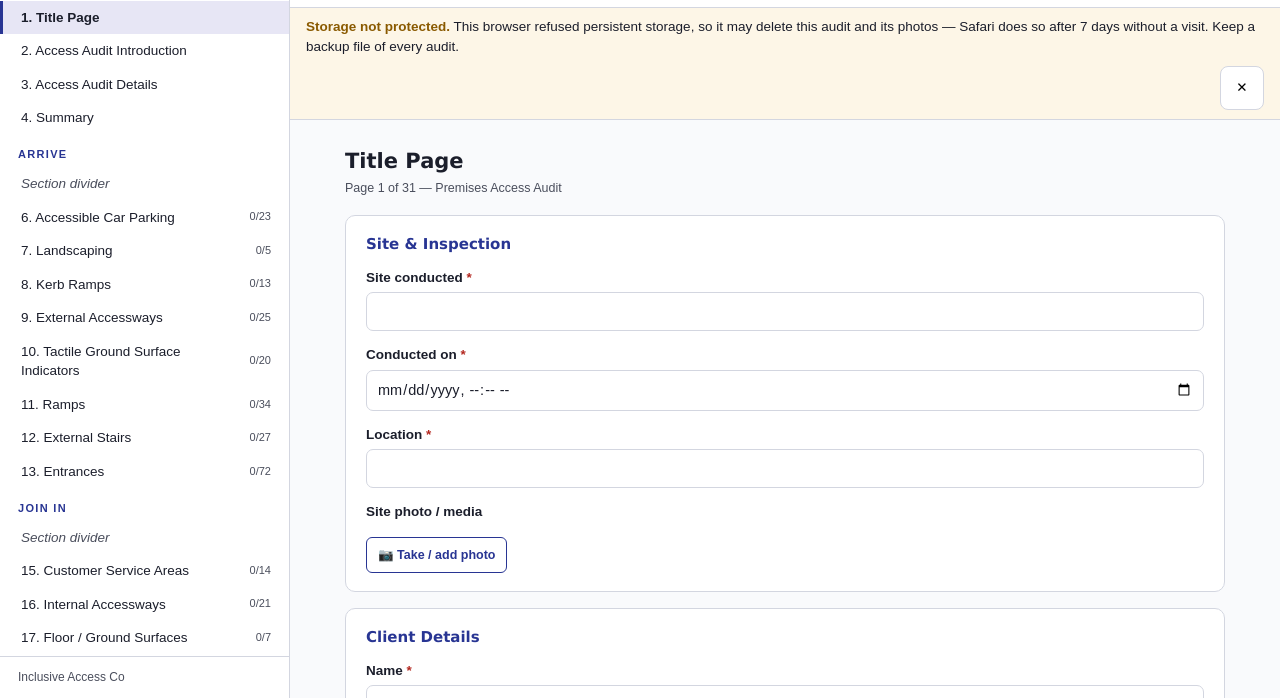
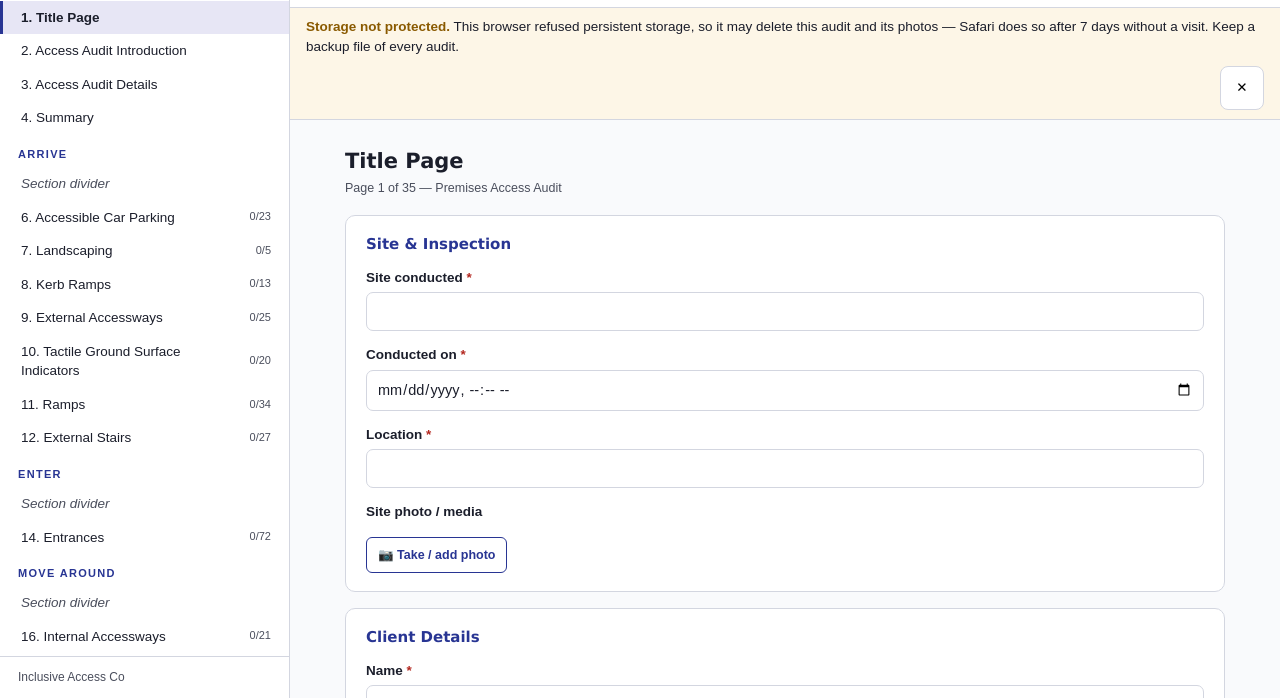
Before and after one commit to alexAAH1202/Audit, a plain HTML site: page access-audit.html in a window 1280 px wide. Shown: the part 102-800 px from the top of the page. Drawn offline with Linux system fonts and the light colour scheme.

Commit message:
Phase 2: add ENTER, MOVE AROUND, AMENITIES and BE INFORMED journey dividers
applyJourney() inserts the dividers (priorities 1, 1, 3, 4) and moves Internal
Accessways, Floor / Ground Surfaces and Signage so the journey reads in order.
Runs on the seeded template after ids are assigned, so every existing page and
question id is unchanged, and once on a saved template via a notice and an
editor button. ARRIVE and JOIN IN get explicit priorities and refreshed
blurbs (only where the old default text is untouched).

Co-Authored-By: Claude Sonnet 5.5 <noreply@anthropic.com>
Claude-Session: https://claude.ai/code/session_01EWBZ177T4Reb7W3SwpHaKn

```diff
--- a/access-audit.html
+++ b/access-audit.html
@@ -411,7 +411,7 @@ const PAGES=[
 ]},
 
 /* ---- 5. ARRIVE (divider) ---- */
-{title:"ARRIVE",divider:true,blurb:"Getting to and into the building — car parking, landscaping, kerb ramps, external accessways, TGSIs, ramps, external stairs and entrances."},
+{title:"ARRIVE",divider:true,pri:1,blurb:"Getting to the building — car parking, landscaping, kerb ramps, external accessways, TGSIs, ramps and external stairs."},
 
 /* ---- 6. Accessible Car Parking ---- */
 {title:"Accessible Car Parking",items:[
@@ -674,7 +674,7 @@ const PAGES=[
 
 /*__PAGES_A__*/
 /* ---- 14. JOIN IN (divider) ---- */
-{title:"JOIN IN",divider:true,blurb:"Using and participating in the building — service areas, internal paths of travel, meeting spaces, hearing augmentation, amenities and signage."},
+{title:"JOIN IN",divider:true,pri:2,blurb:"Using and participating in the building — service areas, meeting spaces, hearing augmentation and kitchen, dining and canteen areas."},
 
 /* ---- 15. Customer Service Areas ---- */
 {title:"Customer Service Areas",items:[
@@ -1132,6 +1132,67 @@ const LEAVE_PAGES=[
  ])
 ]}
 ];
+
+/* =====================================================================
+   JOURNEY DIVIDERS — ARRIVE · ENTER · MOVE AROUND · JOIN IN · AMENITIES ·
+   BE INFORMED · LEAVE. Dividers are template content, so they are added
+   by this function, never by editing PAGES: inserting pages into PAGES
+   would renumber every later id and break saved audits. It runs on the
+   seeded template (after ids are assigned) and, once, on a template
+   already saved in a browser. Only page ORDER changes; no id changes.
+===================================================================== */
+const JOURNEY_PLAN=[
+ ["ENTER",1,"Entrances","Getting through the door — principal and additional pedestrian entrances."],
+ ["MOVE AROUND",1,"Internal Accessways","Moving through the building — internal accessways and floor and ground surfaces."],
+ ["AMENITIES",3,"Accessible Toilets","Sanitary facilities — accessible, ambulant and adult change facilities."],
+ ["BE INFORMED",4,"Signage","Finding the way and knowing what is happening — signage and wayfinding."]
+];
+const OLD_BLURBS={
+ "ARRIVE":["Getting to and into the building — car parking, landscaping, kerb ramps, external accessways, TGSIs, ramps, external stairs and entrances.","Getting to the building — car parking, landscaping, kerb ramps, external accessways, TGSIs, ramps and external stairs."],
+ "JOIN IN":["Using and participating in the building — service areas, internal paths of travel, meeting spaces, hearing augmentation, amenities and signage.","Using and participating in the building — service areas, meeting spaces, hearing augmentation and kitchen, dining and canteen areas."]
+};
+const isDivider=t=>p=>p.divider&&p.title.trim().toUpperCase()===t;
+const journeyMissing=pages=>JOURNEY_PLAN.filter(([t])=>!pages.some(isDivider(t))).map(x=>x[0]);
+/* Returns how many dividers were added. */
+function applyJourney(pages,newId){
+ let added=0;
+ const find=f=>pages.findIndex(f), byTitle=t=>find(p=>!p.divider&&p.title===t);
+ const pull=t=>{const i=byTitle(t);return i<0?null:pages.splice(i,1)[0];};
+ const mk=([t,pri,,blurb])=>({id:newId(),title:t,divider:true,blurb,pri,items:[]});
+ const plan=Object.fromEntries(JOURNEY_PLAN.map(x=>[x[0],x]));
+ /* existing dividers: give them an explicit priority, refresh a blurb only if it is still the old default */
+ Object.entries(OLD_BLURBS).forEach(([t,[oldB,newB]])=>{
+  const d=pages.find(isDivider(t)); if(!d) return;
+  if(!validPri(d.pri)) d.pri=t==="ARRIVE"?1:2;
+  if(d.blurb===oldB) d.blurb=newB;
+ });
+ /* ENTER: just before Entrances */
+ if(!pages.some(isDivider("ENTER"))){
+  const i=find(p=>!p.divider&&p.title.toLowerCase().includes("entrances"));
+  if(i>=0){ pages.splice(i,0,mk(plan["ENTER"])); added++; }
+ }
+ /* MOVE AROUND: internal accessways + floor surfaces move ahead of JOIN IN */
+ if(!pages.some(isDivider("MOVE AROUND"))){
+  const ia=byTitle("Internal Accessways");
+  if(ia>=0){
+   const moved=["Internal Accessways","Floor / Ground Surfaces"].map(pull).filter(Boolean);
+   let at=find(isDivider("JOIN IN")); if(at<0) at=find(p=>p.title==="Customer Service Areas"); if(at<0) at=Math.min(ia,pages.length);
+   pages.splice(at,0,mk(plan["MOVE AROUND"]),...moved); added++;
+  }
+ }
+ /* AMENITIES: before the first accessible toilet page */
+ if(!pages.some(isDivider("AMENITIES"))){
+  const i=find(p=>!p.divider&&p.title.toLowerCase().includes("accessible toilets"));
+  if(i>=0){ pages.splice(i,0,mk(plan["AMENITIES"])); added++; }
+ }
+ /* BE INFORMED: Signage moves to the end of the journey, ahead of LEAVE */
+ if(!pages.some(isDivider("BE INFORMED"))&&byTitle("Signage")>=0){
+  const sg=pull("Signage");
+  let at=find(isDivider("LEAVE")); if(at<0) at=find(p=>p.title==="Access Consultant Declaration"); if(at<0) at=pages.length;
+  pages.splice(at,0,mk(plan["BE INFORMED"]),sg); added++;
+ }
+ return added;
+}
 /* =====================================================================
    ENGINE
 ===================================================================== */
@@ -1196,6 +1257,7 @@ function seedDefault(){
  const iLv=pages.findIndex(p=>p.title==="LEAVE"&&p.divider);
  const iDecl=pages.findIndex(p=>p.title==="Access Consultant Declaration");
  if(iLv>=0&&iDecl>=0&&iDecl<iLv) pages.splice(iDecl,0,...pages.splice(iLv,4));
+ applyJourney(pages,()=>"pg"+(c++));   // ENTER / MOVE AROUND / AMENITIES / BE INFORMED
  return {meta:{title:"Premises Access Audit", nextId:c},
    rs:{ phml:{name:"Pass / High Priority / Medium Priority / Low Priority", opts:PHML},
         fnn:{name:"Found / Not Found / N/A", opts:FNN} },
@@ -2545,6 +2607,24 @@ function addLeaveSection(){
  clearNotice("leave"); render();
  return true;
 }
+function addJourneySections(){
+ if(!journeyMissing(T.pages).length) return false;
+ applyJourney(T.pages,()=>"pg"+genId());
+ saveT(); try{localStorage.removeItem(JOURNEY_DISMISS);}catch(e){}
+ clearNotice("journey"); render();
+ return true;
+}
+const JOURNEY_DISMISS="iac_journey_offer_dismissed";
+function offerJourney(){
+ let gone=false; try{gone=!!localStorage.getItem(JOURNEY_DISMISS);}catch(e){}
+ const miss=journeyMissing(T.pages);
+ if(!miss.length||gone) return;
+ notice("journey",`<b>Journey sections missing:</b> ${esc(miss.join(", "))}. Adding them also moves Internal Accessways,
+   Floor / Ground Surfaces and Signage so the report reads in the order a visitor moves. Answers are not affected.
+   <button type="button" class="btn" data-act="addjourney">Add journey sections</button>`,"warn");
+ document.querySelector('#notices [data-notice="journey"] .nx').addEventListener("click",()=>{
+  try{localStorage.setItem(JOURNEY_DISMISS,"1");}catch(e){} });
+}
 const LEAVE_DISMISS="iac_leave_offer_dismissed";
 function offerLeave(){
  let gone=false; try{gone=!!localStorage.getItem(LEAVE_DISMISS);}catch(e){}
@@ -2576,12 +2656,17 @@ function updateDoneBtn(){ if(bDone) bDone.textContent=BK.complete?"Reopen audit"
  document.getElementById("notices").addEventListener("click",e=>{
   if(e.target.closest('[data-act="backup"]')) downloadBackup();
   if(e.target.closest('[data-act="addleave"]')) addLeaveSection();
+  if(e.target.closest('[data-act="addjourney"]')) addJourneySections();
  });
  /* Also available in the template editor, for a template imported later. */
  const bLv=mkb("btnLeave","Add LEAVE section"); bLv.classList.add("editonly");
  bLv.onclick=()=>{ if(hasLeave()){ alert("This template already has a LEAVE section."); return; }
    if(confirm("Add the draft LEAVE section (3 pages) before the Access Consultant Declaration? Existing answers are not affected.")) addLeaveSection(); };
  bDone.after(bLv);
+ const bJr=mkb("btnJourney","Add journey sections"); bJr.classList.add("editonly");
+ bJr.onclick=()=>{ const m=journeyMissing(T.pages); if(!m.length){ alert("All journey sections are already in this template."); return; }
+   if(confirm("Add "+m.join(", ")+"? This also moves Internal Accessways, Floor / Ground Surfaces and Signage so the journey reads in order. Existing answers are not affected.")) addJourneySections(); };
+ bLv.after(bJr);
  /* Report view and Export report are the other end-of-audit moments. */
  document.getElementById("btnReport").addEventListener("click",()=>{ if(mode==="report") autoBackupIfChanged(); });
  document.getElementById("btnExport").addEventListener("click",autoBackupIfChanged);
@@ -2592,6 +2677,7 @@ loadAll();
 render();
 checkPersistence();
 offerLeave();
+offerJourney();
 loadPhotos().then(()=>{render();checkBackupStale();});   // re-render once photos are read from IndexedDB
 </script>
 </body>
```
